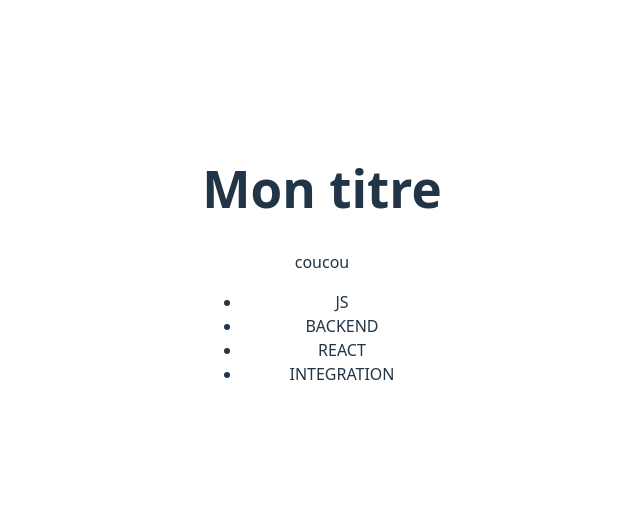
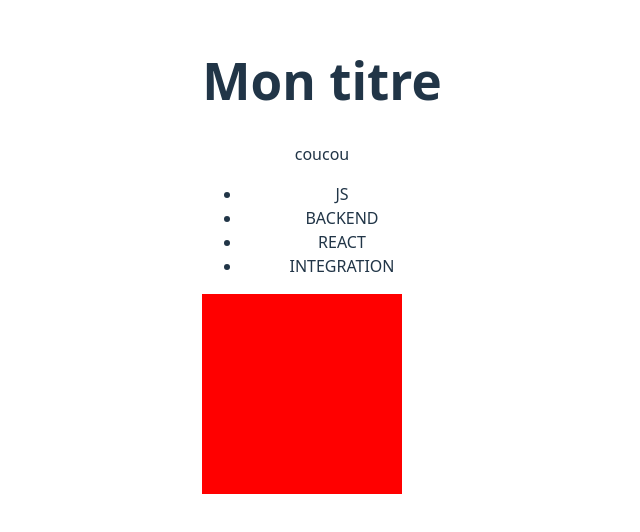
Before and after one commit to TomRoberto/cours-git-github-orion25, a React (Vite) app: page / in a window 1280 px wide. Shown: the part 136-668 px from the top of the page, without its empty margins (318-958 px from the left). Built offline with nearby package versions, Linux system fonts and the light colour scheme.

Commit message:
added red square

```diff
--- a/src/App.jsx
+++ b/src/App.jsx
@@ -11,6 +11,13 @@ function App() {
         <li>REACT</li>
         <li>INTEGRATION</li>
       </ul>
+      <section>
+        <div>
+          <p
+            style={{ height: "200px", width: "200px", backgroundColor: "red" }}
+          ></p>
+        </div>
+      </section>
     </>
   );
 }
```
